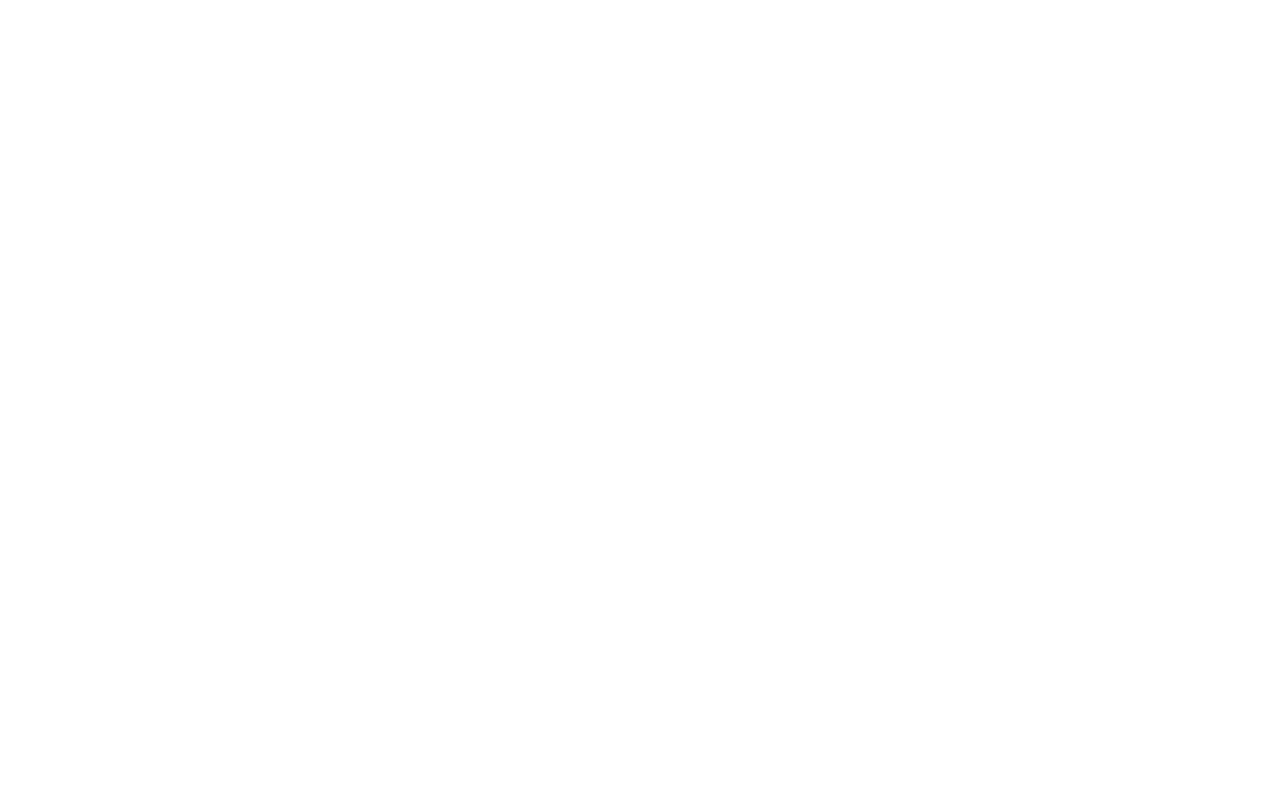
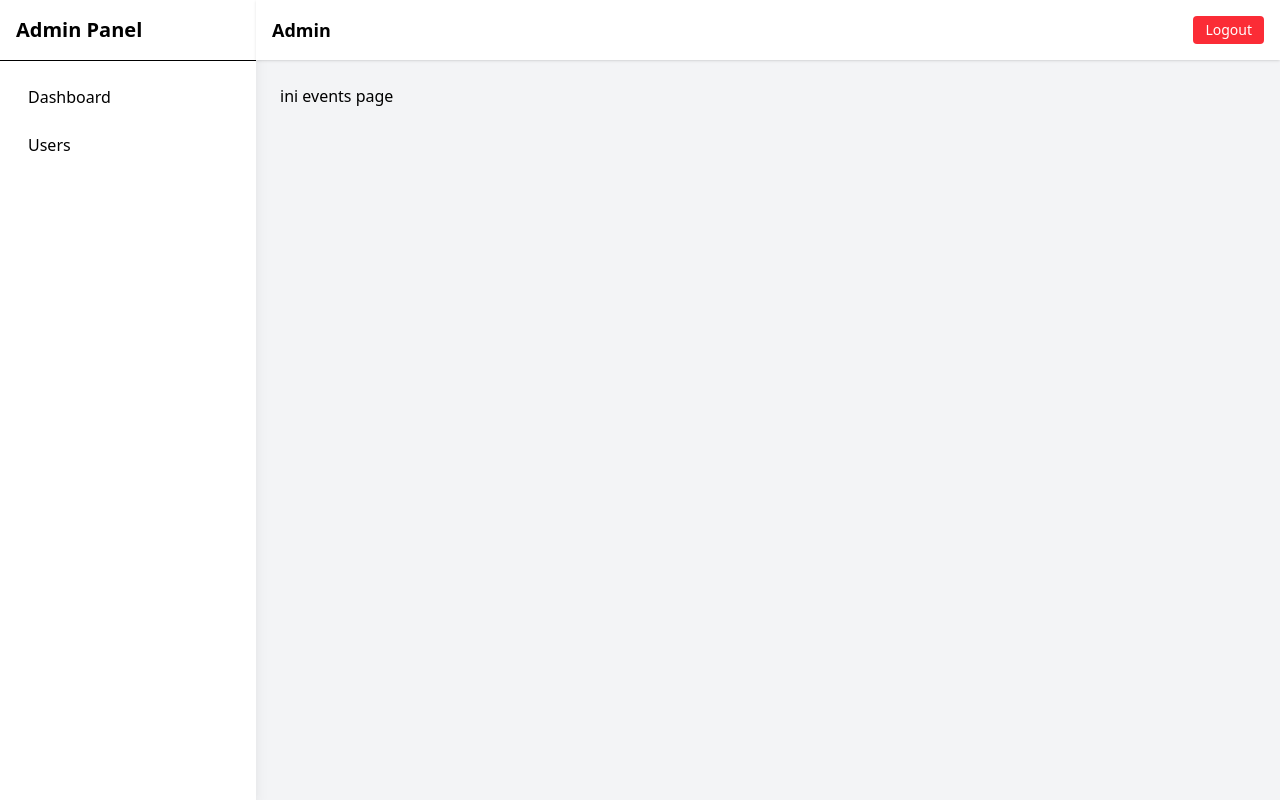
Before and after one commit to SahaHungkul/Vue, a Vue app: page /admin/event in a window 1280 px wide. Before the commit this address had no page. Built offline with nearby package versions, Linux system fonts and the light colour scheme.

Commit message:
feat page router

```diff
--- a/jsconfig.json
+++ b/jsconfig.json
@@ -1,5 +1,6 @@
 {
   "compilerOptions": {
+    "baseUrl": ".",
     "paths": {
       "@/*": ["./src/*"]
     }
--- a/package.json
+++ b/package.json
@@ -16,7 +16,12 @@
   "dependencies": {
     "@tailwindcss/vite": "^4.1.13",
     "axios": "^1.11.0",
+    "class-variance-authority": "^0.7.1",
+    "clsx": "^2.1.1",
+    "lucide-vue-next": "^0.544.0",
     "pinia": "^3.0.3",
+    "tailwind-merge": "^3.3.1",
+    "tw-animate-css": "^1.3.8",
     "vue": "^3.5.18",
     "vue-router": "^4.5.1"
   },
--- /dev/null
+++ b/src/pages/admin/EventsPage.vue
@@ -0,0 +1,7 @@
+<script setup></script>
+
+<template>
+  <p>ini events page</p>
+</template>
+
+<style scoped></style>
--- /dev/null
+++ b/src/pages/user/MyBookings.vue
@@ -0,0 +1,7 @@
+<script setup></script>
+
+<template>
+  <p>ini My bookings</p>
+</template>
+
+<style scoped></style>
--- a/src/router/index.js
+++ b/src/router/index.js
@@ -1,28 +1,23 @@
 import { createRouter, createWebHistory } from 'vue-router'
-import HomeView from '../views/HomeView.vue'
-import LoginView from '@/views/LoginView.vue'
-import RegisterPage from '@/views/RegisterPage.vue'
+import HomeView from '../pages/user/HomeView.vue'
+import LoginView from '@/pages/LoginView.vue'
+import RegisterPage from '@/pages/RegisterPage.vue'
 
 import AdminLayout from '../layouts/AdminLayout.vue'
 import UserLayout from '../layouts/UserLayout.vue'
-import DashboardPage from '../views/admin/DashboardPage.vue'
-import UserManagement from '@/views/admin/UserManagement.vue'
+import DashboardPage from '../pages/admin/DashboardPage.vue'
+import UserManagement from '@/pages/admin/UserManagement.vue'
+import MyBookings from '../pages/user/MyBookings.vue'
+import EventsPage from '@/pages/admin/EventsPage.vue'
 
 const router = createRouter({
   history: createWebHistory(import.meta.env.BASE_URL),
   routes: [
     {
-      path: '/about',
-      name: 'about',
-      // route level code-splitting
-      // this generates a separate chunk (About.[hash].js) for this route
-      // which is lazy-loaded when the route is visited.
-      component: () => import('../views/AboutView.vue'),
-    },
-    {
       path: '/login',
       name: 'login',
       component: LoginView,
+      meta: { guest: true },
     },
     {
       path: '/register',
@@ -30,9 +25,18 @@ const router = createRouter({
       component: RegisterPage,
     },
     {
+      path: '/about',
+      name: 'about',
+      component: () => import('../views/AboutView.vue'),
+    },
+
+    {
       path: '/',
       component: UserLayout,
-      children: [{ path: 'home', name: 'Home', component: HomeView }],
+      children: [
+        { path: 'home', name: 'Home', component: HomeView },
+        { path: 'my-bookings', name: 'MyBookings', component: MyBookings },
+      ],
     },
     {
       path: '/admin',
@@ -40,6 +44,7 @@ const router = createRouter({
       children: [
         { path: 'dashboard', name: 'Dashboard', component: DashboardPage },
         { path: 'users', name: 'Users', component: UserManagement },
+        { path: 'event', name: 'Event', component: EventsPage },
       ],
     },
   ],
```
Also changed, not shown: src/pages/AboutView.vue (renamed from src/views/AboutView.vue), src/pages/LoginView.vue (renamed from src/views/LoginView.vue), src/pages/RegisterPage.vue (renamed from src/views/RegisterPage.vue), src/pages/admin/DashboardPage.vue (renamed from src/views/admin/DashboardPage.vue), src/pages/admin/UserManagement.vue (renamed from src/views/admin/UserManagement.vue), src/pages/user/HomeView.vue (renamed from src/views/HomeView.vue), 1 other file (tests, documents, lock files or other folders).
